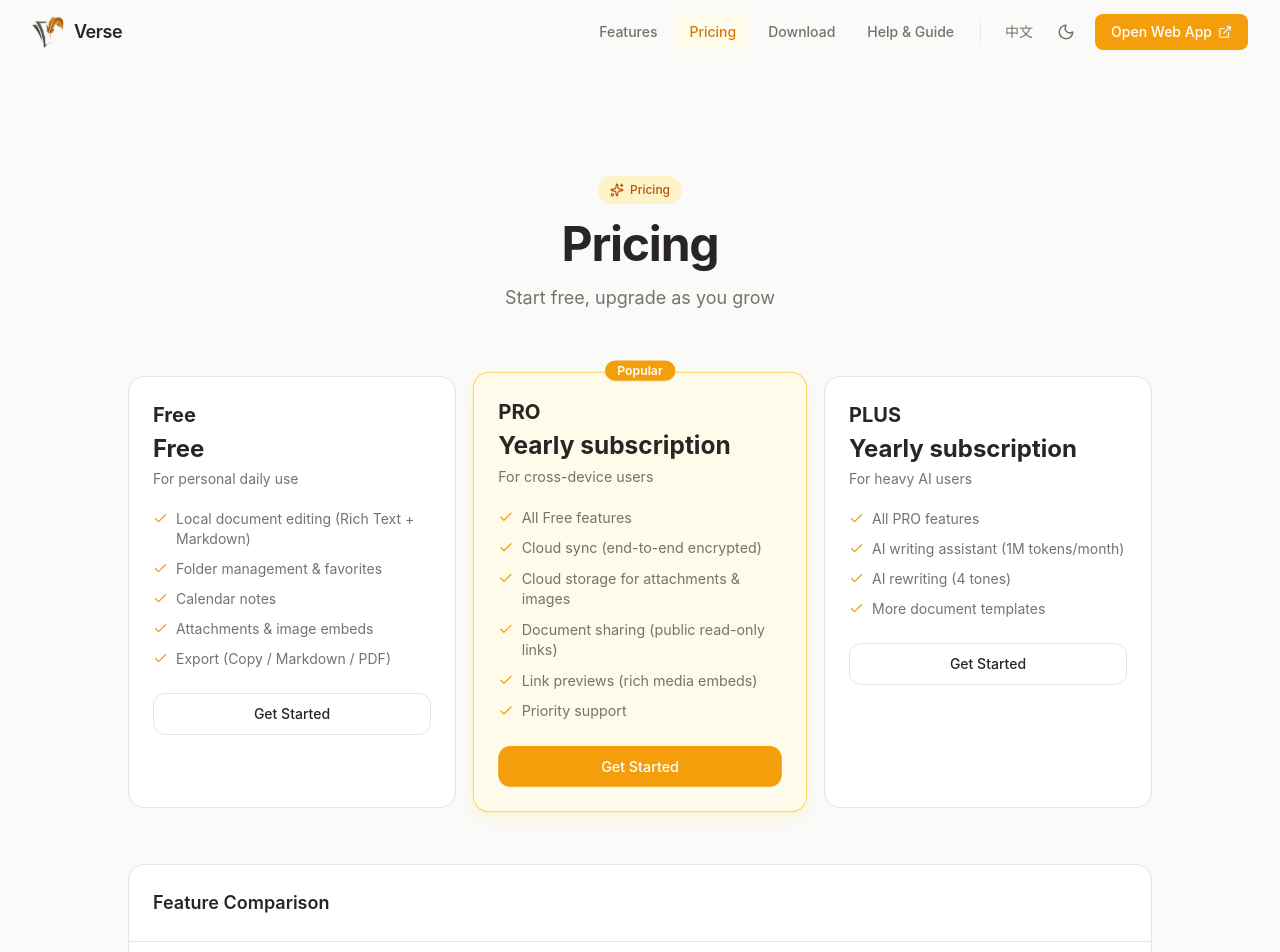
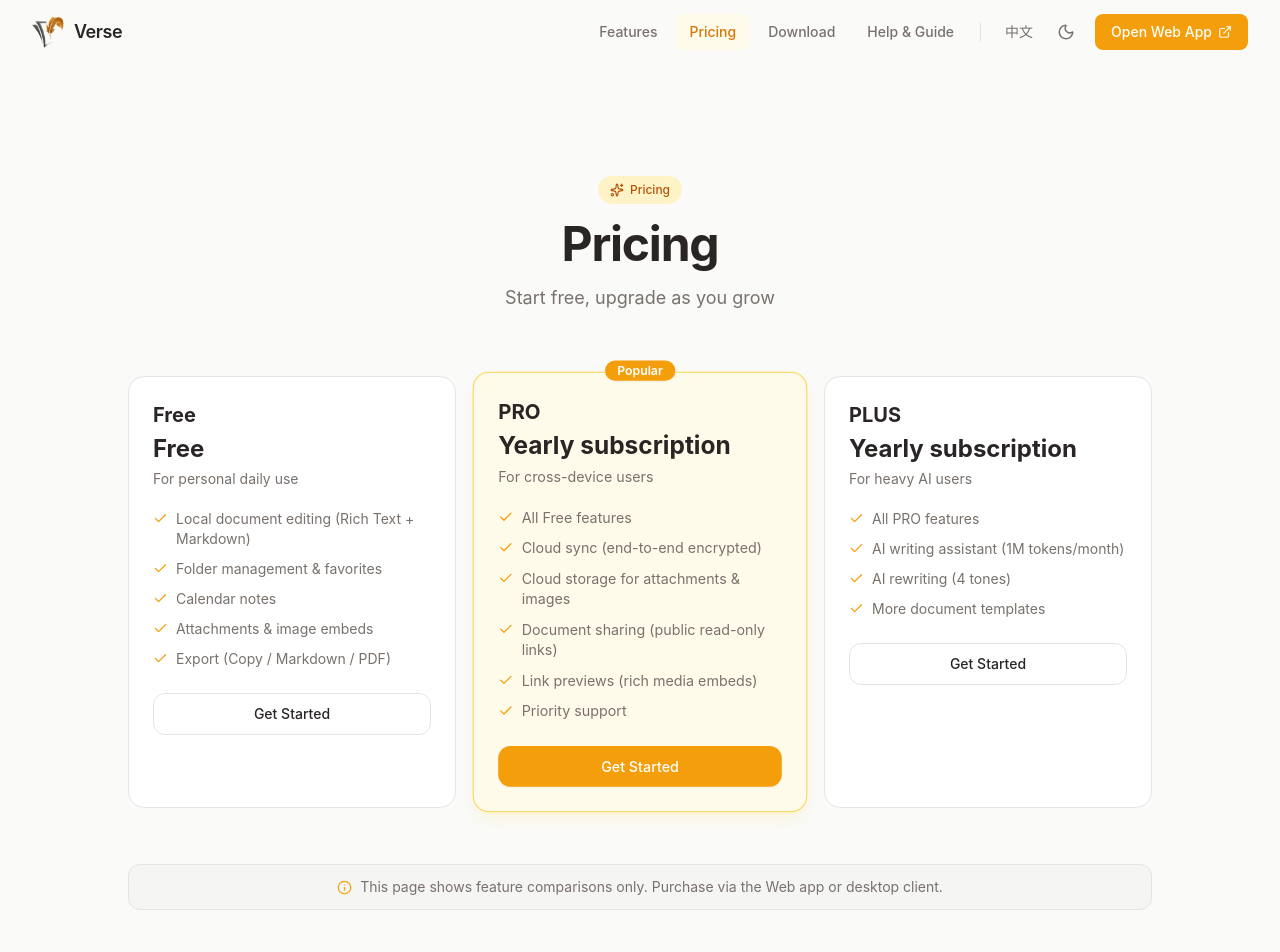
Before and after one commit to zhangjh/verse-site, a React (Vite) app: page /en/pricing in a window 1280 px wide. Shown: the top 952 px of the page. Built offline with nearby package versions, Linux system fonts and the light colour scheme.

Commit message:
网站不能付费，增加提示信息

```diff
--- a/src/i18n/locales/en.json
+++ b/src/i18n/locales/en.json
@@ -245,6 +245,7 @@
     "featureLinkPreview": "Link previews",
     "featurePriority": "Priority support",
     "yearly": "Yearly subscription",
-    "ctaStart": "Get Started"
+    "ctaStart": "Get Started",
+    "paymentNote": "This page shows feature comparisons only. Purchase via the Web app or desktop client."
   }
 }
--- a/src/i18n/locales/zh-CN.json
+++ b/src/i18n/locales/zh-CN.json
@@ -245,6 +245,7 @@
     "featureLinkPreview": "链接预览",
     "featurePriority": "优先支持",
     "yearly": "按年订阅",
-    "ctaStart": "开始使用"
+    "ctaStart": "开始使用",
+    "paymentNote": "网站仅展示功能对比，付费请前往 Web 版或本地客户端"
   }
 }
--- a/src/pages/PricingPage.tsx
+++ b/src/pages/PricingPage.tsx
@@ -1,5 +1,5 @@
 import { useTranslation } from 'react-i18next'
-import { Check, Sparkles, X } from 'lucide-react'
+import { Check, Info, Sparkles, X } from 'lucide-react'
 import { SeoHead } from '../components/SeoHead'
 import { useScrollReveal } from '../hooks/useScrollReveal'
 
@@ -118,6 +118,11 @@
             })}
           </div>
 
+          <div className="flex items-center justify-center gap-2 mb-14 text-sm text-[var(--color-text-muted)] bg-[var(--color-bg-alt)] border border-[var(--color-border)] rounded-xl px-4 py-3">
+            <Info size={15} className="shrink-0 text-amber-500" />
+            <span>{t('pricingPage.paymentNote')}</span>
+          </div>
+
           <div className="rounded-2xl border border-[var(--color-border)] bg-[var(--color-card)] overflow-hidden">
             <div className="p-6 border-b border-[var(--color-border)]">
               <h3 className="text-lg font-semibold">{t('pricingPage.compareTitle')}</h3>
```
